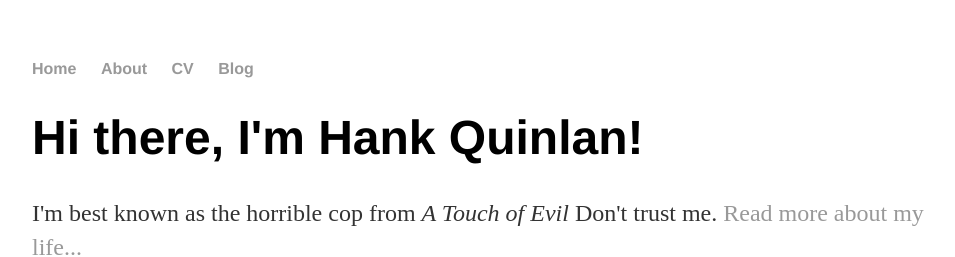
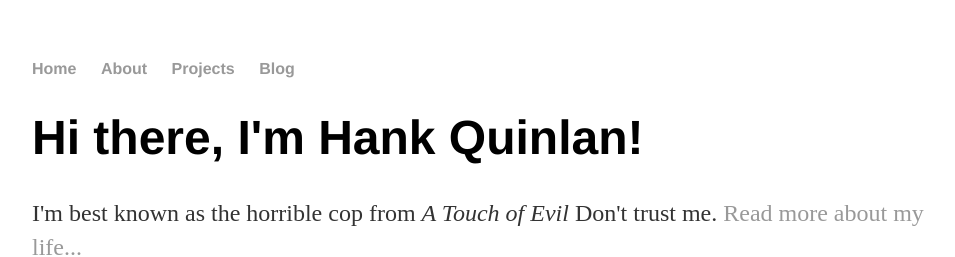
Before and after one commit to connorbutterfield1/connorbutterfield1.github.io, a Jekyll site: the page built from index.html, in a window 1280 px wide. Shown: the top 257 px of the page, without its empty margins (160-1115 px from the left). Built offline with Jekyll 4.4.1, drawn with Linux system fonts in a browser that asks for light colours.

Commit message:
Update default.html

```diff
--- a/_layouts/default.html
+++ b/_layouts/default.html
@@ -10,7 +10,7 @@
 	    		<ul>
 	        		<li><a href="/">Home</a></li>
 		        	<li><a href="/about">About</a></li>
-	        		<li><a href="/cv">CV</a></li>
+	        		<li><a href="/Projects">Projects</a></li>
 	        		<li><a href="/blog">Blog</a></li>
 	    		</ul>
 			</nav>
```
